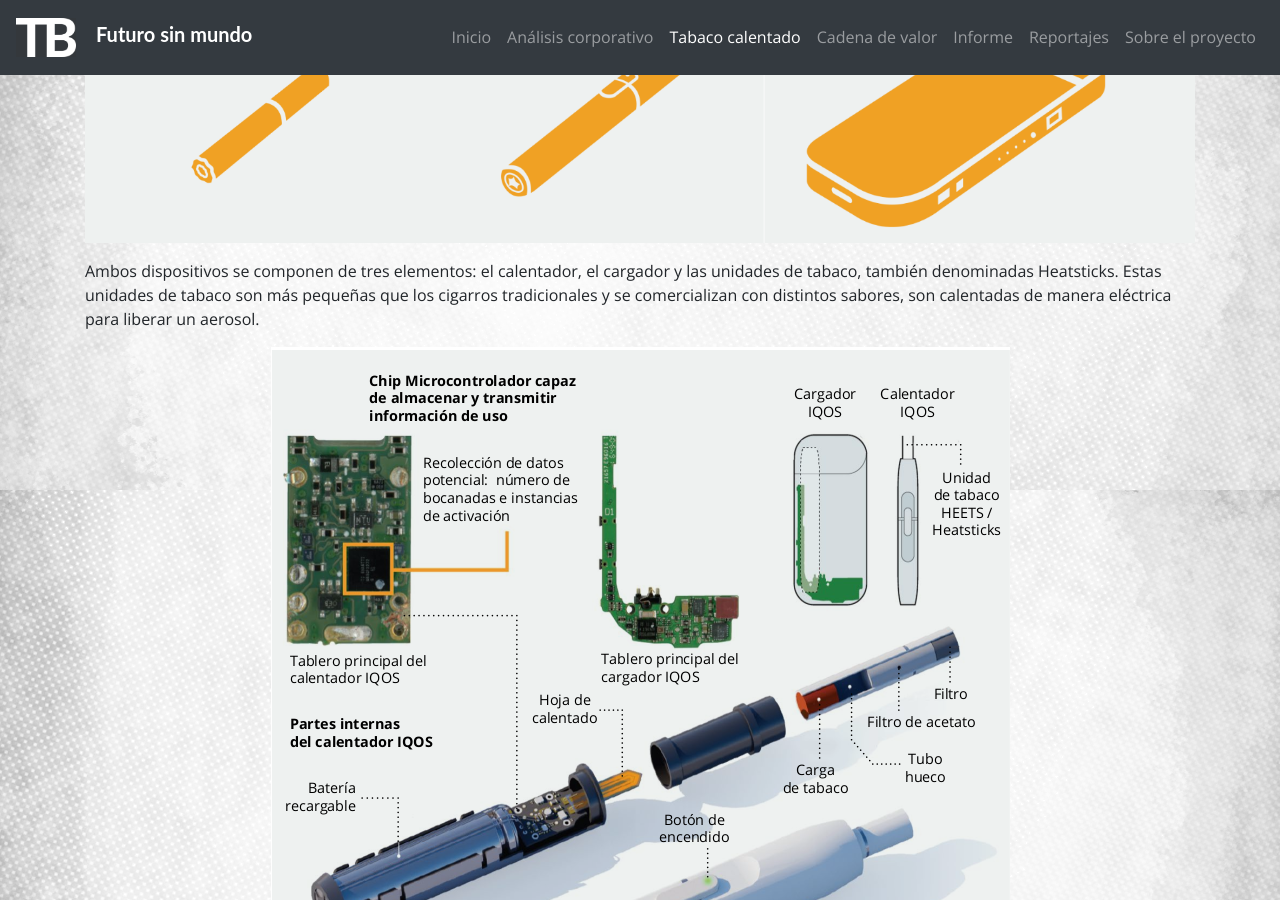
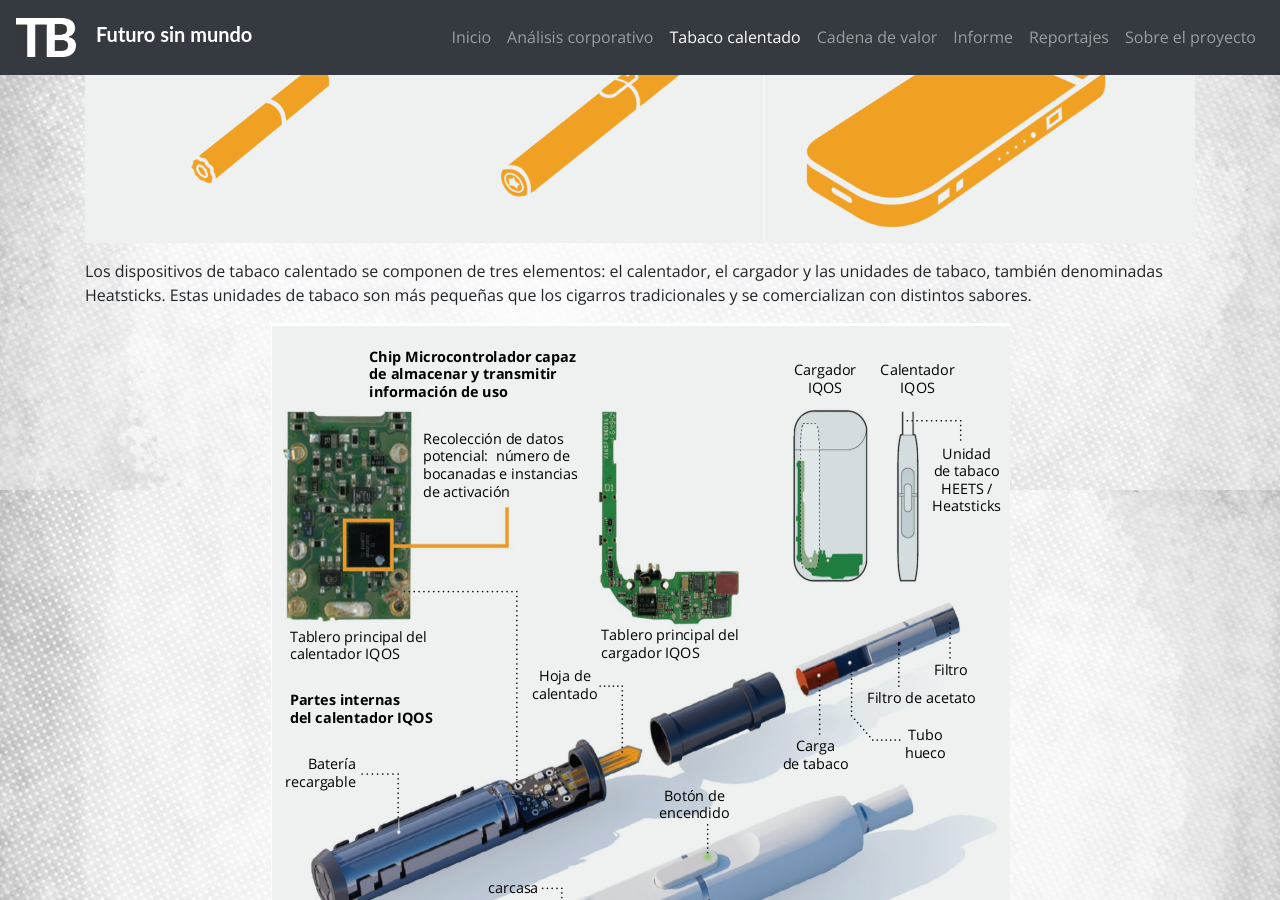
Before and after one commit to ProjectPODER/futurosinmundo, a Jekyll site: the page built from 3-ptc.md, in a window 1280 px wide and 900 px high, scrolled down 410 px. Built offline with Jekyll 4.4.1, drawn with Linux system fonts in a browser that asks for light colours.

Commit message:
Update 3-ptc.md

```diff
--- a/3-ptc.md
+++ b/3-ptc.md
@@ -10,8 +10,8 @@
 {:.image-post}
 ![Ingresos de PMI por productos libres de humo]({{ site.baseurl }}/assets/img/IQOS.png)
 
-Ambos dispositivos se componen de tres elementos: el calentador, el cargador y las unidades de tabaco, también denominadas Heatsticks. Estas unidades de tabaco son más pequeñas que
-los cigarros tradicionales y se comercializan con distintos sabores, son calentadas de manera eléctrica para liberar un aerosol.
+Los dispositivos de tabaco calentado se componen de tres elementos: el calentador, el cargador y las unidades de tabaco, también denominadas Heatsticks. Estas unidades de tabaco son más pequeñas que
+los cigarros tradicionales y se comercializan con distintos sabores.
 
 
 {:.image-post}
```
